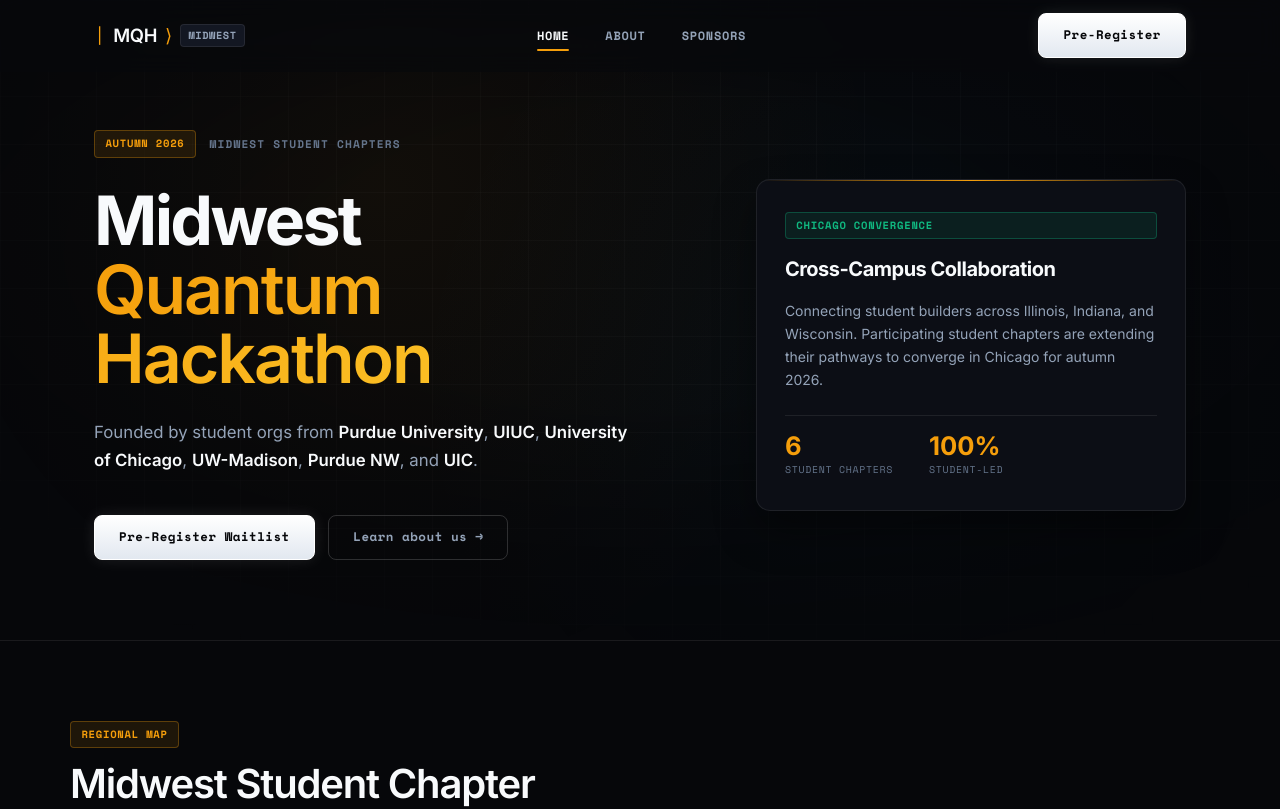
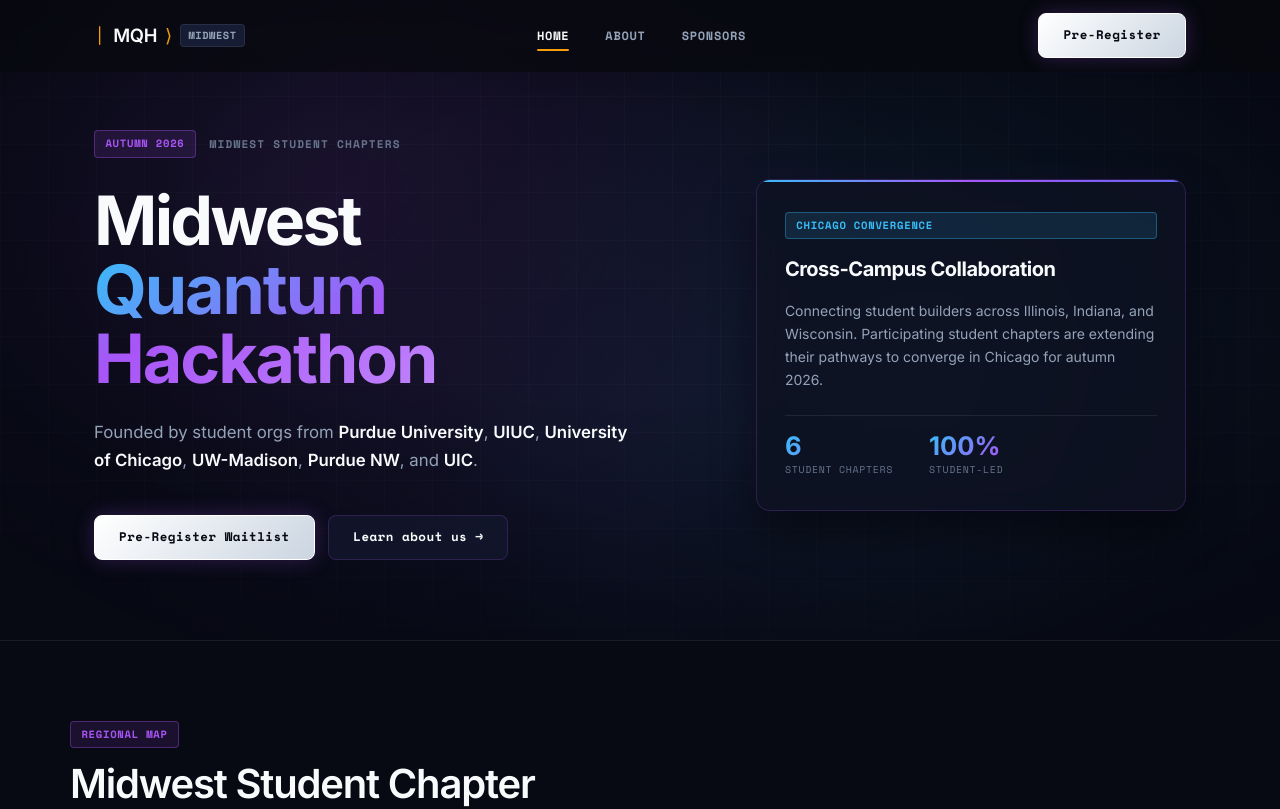
Before and after one commit to RockyTaco/Midwest-Quantum-Hackathon, a Next.js app: page / in a window 1280 px wide. Shown: the top 809 px of the page. Built offline with nearby package versions, Linux system fonts and the light colour scheme.

Commit message:
style: infuse cool color system with cosmic indigo, purple, cyan, and electric blue accents

```diff
--- a/src/app/globals.css
+++ b/src/app/globals.css
@@ -1,33 +1,46 @@
 :root {
-  --bg-primary: #06070a;
-  --bg-surface: #0c0e15;
-  --bg-surface-raised: #131722;
-  --bg-surface-hover: #191e2c;
+  /* Cool Cosmic Indigo & Deep Quantum Obsidian Base */
+  --bg-primary: #070913;
+  --bg-surface: #0e1222;
+  --bg-surface-raised: #161c33;
+  --bg-surface-hover: #1f2744;
 
   --foreground: #f8fafc;
   --foreground-muted: #94a3b8;
   --foreground-subtle: #64748b;
 
   --border-subtle: rgba(255, 255, 255, 0.08);
-  --border-medium: rgba(255, 255, 255, 0.16);
-  --border-active: rgba(245, 158, 11, 0.4);
+  --border-medium: rgba(168, 85, 247, 0.2);
+  --border-active: rgba(56, 189, 248, 0.45);
 
-  /* Precise Technical Accents */
+  /* Rich Cool Color Palette Tokens */
+  --accent-purple: #a855f7;
+  --accent-purple-bg: rgba(168, 85, 247, 0.12);
+  --accent-purple-border: rgba(168, 85, 247, 0.35);
+
+  --accent-indigo: #6366f1;
+  --accent-indigo-bg: rgba(99, 102, 241, 0.12);
+  --accent-indigo-border: rgba(99, 102, 241, 0.35);
+
+  --accent-cyan: #38bdf8;
+  --accent-cyan-bg: rgba(56, 189, 248, 0.12);
+  --accent-cyan-border: rgba(56, 189, 248, 0.35);
+
+  --accent-blue: #3b82f6;
+  --accent-blue-bg: rgba(59, 130, 246, 0.12);
+  --accent-blue-border: rgba(59, 130, 246, 0.35);
+
   --accent-gold: #f59e0b;
-  --accent-gold-bg: rgba(245, 158, 11, 0.1);
-  --accent-gold-border: rgba(245, 158, 11, 0.3);
+  --accent-gold-bg: rgba(245, 158, 11, 0.12);
+  --accent-gold-border: rgba(245, 158, 11, 0.35);
 
   --accent-emerald: #10b981;
-  --accent-emerald-bg: rgba(16, 185, 129, 0.1);
-  --accent-emerald-border: rgba(16, 185, 129, 0.3);
+  --accent-emerald-bg: rgba(16, 185, 129, 0.12);
+  --accent-emerald-border: rgba(16, 185, 129, 0.35);
 
   --accent-crimson: #f43f5e;
-  --accent-crimson-bg: rgba(244, 63, 94, 0.1);
-  --accent-crimson-border: rgba(244, 63, 94, 0.3);
-
-  --accent-cyan: #38bdf8;
-  --accent-cyan-bg: rgba(56, 189, 248, 0.1);
-  --accent-cyan-border: rgba(56, 189, 248, 0.3);
+  --accent-crimson-bg: rgba(244, 63, 94, 0.12);
+  --accent-crimson-border: rgba(244, 63, 94, 0.35);
 
   --radius-lg: 14px;
   --radius-md: 8px;
@@ -99,13 +112,14 @@
   border: 1px solid var(--border-subtle);
   border-radius: var(--radius-lg);
   padding: 1.75rem;
-  transition: border-color 0.2s ease, background-color 0.2s ease, transform 0.2s ease;
+  transition: border-color 0.2s ease, background-color 0.2s ease, transform 0.2s ease, box-shadow 0.2s ease;
 }
 
 .editorial-panel:hover,
 .card-panel:hover {
   border-color: var(--border-medium);
   background-color: var(--bg-surface-raised);
+  box-shadow: 0 10px 30px rgba(168, 85, 247, 0.08);
 }
 
 .divider-line {
@@ -136,30 +150,32 @@
 }
 
 .btn-primary {
-  background: linear-gradient(180deg, #ffffff 0%, #e2e8f0 100%);
-  color: #06070a;
+  background: linear-gradient(135deg, #ffffff 0%, #cbd5e1 100%);
+  color: #070913;
   border-color: #ffffff;
   font-weight: 700;
-  box-shadow: 0 0 15px rgba(255, 255, 255, 0.1);
+  box-shadow: 0 0 20px rgba(168, 85, 247, 0.25);
 }
 
 .btn-primary:hover {
   background: #ffffff;
   border-color: #ffffff;
   transform: translateY(-1px);
-  box-shadow: 0 0 25px rgba(255, 255, 255, 0.25);
+  box-shadow: 0 0 30px rgba(56, 189, 248, 0.4);
 }
 
 .btn-secondary {
   border-color: var(--border-medium);
-  background-color: transparent;
-  color: var(--foreground-muted);
+  background-color: rgba(22, 28, 51, 0.6);
+  color: var(--foreground);
+  backdrop-filter: blur(8px);
 }
 
 .btn-secondary:hover {
   background-color: var(--bg-surface-raised);
   color: var(--foreground);
-  border-color: var(--border-active);
+  border-color: var(--accent-cyan);
+  box-shadow: 0 0 15px rgba(56, 189, 248, 0.2);
   transform: translateY(-1px);
 }
 
@@ -180,6 +196,30 @@
   color: var(--foreground-muted);
 }
 
+.badge-purple {
+  background-color: var(--accent-purple-bg);
+  color: var(--accent-purple);
+  border-color: var(--accent-purple-border);
+}
+
+.badge-indigo {
+  background-color: var(--accent-indigo-bg);
+  color: var(--accent-indigo);
+  border-color: var(--accent-indigo-border);
+}
+
+.badge-cyan {
+  background-color: var(--accent-cyan-bg);
+  color: var(--accent-cyan);
+  border-color: var(--accent-cyan-border);
+}
+
+.badge-blue {
+  background-color: var(--accent-blue-bg);
+  color: var(--accent-blue);
+  border-color: var(--accent-blue-border);
+}
+
 .badge-gold {
   background-color: var(--accent-gold-bg);
   color: var(--accent-gold);
@@ -198,18 +238,11 @@
   border-color: var(--accent-crimson-border);
 }
 
-.badge-cyan {
-  background-color: var(--accent-cyan-bg);
-  color: var(--accent-cyan);
-  border-color: var(--accent-cyan-border);
-}
-
 .badge-gray,
 .badge-sage,
 .badge-lavender,
 .badge-peach,
-.badge-orange,
-.badge-purple {
+.badge-orange {
   background-color: var(--bg-surface-raised);
   color: var(--foreground-muted);
   border-color: var(--border-medium);
--- a/src/components/Hero.module.css
+++ b/src/components/Hero.module.css
@@ -9,18 +9,19 @@
   overflow: hidden;
 }
 
-/* Subtle background grid & ambient quantum glow */
+/* Ambient cosmic purple & electric blue background glow */
 .hero::before {
   content: "";
   position: absolute;
   inset: 0;
   background-image:
-    radial-gradient(circle at 30% 30%, rgba(245, 158, 11, 0.05), transparent 50%),
-    radial-gradient(circle at 70% 60%, rgba(56, 189, 248, 0.04), transparent 50%),
+    radial-gradient(circle at 25% 25%, rgba(168, 85, 247, 0.12), transparent 50%),
+    radial-gradient(circle at 75% 65%, rgba(56, 189, 248, 0.1), transparent 50%),
+    radial-gradient(circle at 50% 85%, rgba(99, 102, 241, 0.08), transparent 60%),
     linear-gradient(rgba(255, 255, 255, 0.02) 1px, transparent 1px),
     linear-gradient(90deg, rgba(255, 255, 255, 0.02) 1px, transparent 1px);
-  background-size: 100% 100%, 100% 100%, 48px 48px, 48px 48px;
-  mask-image: radial-gradient(ellipse 80% 70% at 50% 40%, black 30%, transparent 100%);
+  background-size: 100% 100%, 100% 100%, 100% 100%, 48px 48px, 48px 48px;
+  mask-image: radial-gradient(ellipse 85% 75% at 50% 40%, black 30%, transparent 100%);
   pointer-events: none;
 }
 
@@ -68,10 +69,10 @@
 }
 
 .accentText {
-  background: linear-gradient(135deg, var(--accent-gold) 0%, #fbbf24 100%);
+  background: linear-gradient(135deg, #38bdf8 0%, #a855f7 50%, #c084fc 100%);
   -webkit-background-clip: text;
   -webkit-text-fill-color: transparent;
-  font-weight: 600;
+  font-weight: 700;
   font-style: normal;
   letter-spacing: -0.03em;
 }
@@ -97,8 +98,9 @@
 
 /* Right side panel */
 .heroSidePanel {
-  background: var(--bg-surface);
-  border: 1px solid var(--border-subtle);
+  background: rgba(14, 18, 34, 0.8);
+  backdrop-filter: blur(12px);
+  border: 1px solid rgba(168, 85, 247, 0.2);
   border-radius: var(--radius-lg);
   padding: 2rem 1.75rem;
   display: flex;
@@ -106,7 +108,7 @@
   gap: 1.1rem;
   position: relative;
   overflow: hidden;
-  box-shadow: 0 20px 40px rgba(0, 0, 0, 0.4);
+  box-shadow: 0 20px 40px rgba(0, 0, 0, 0.5), 0 0 30px rgba(168, 85, 247, 0.05);
 }
 
 .heroSidePanel::after {
@@ -115,8 +117,8 @@
   top: 0;
   left: 0;
   right: 0;
-  height: 1px;
-  background: linear-gradient(90deg, transparent, var(--accent-gold), transparent);
+  height: 2px;
+  background: linear-gradient(90deg, #38bdf8, #a855f7, #6366f1);
 }
 
 .panelTitle {
@@ -151,7 +153,9 @@
   font-family: var(--font-heading);
   font-size: 1.6rem;
   font-weight: 700;
-  color: var(--accent-gold);
+  background: linear-gradient(135deg, #38bdf8 0%, #a855f7 100%);
+  -webkit-background-clip: text;
+  -webkit-text-fill-color: transparent;
   line-height: 1;
 }
 
--- a/src/components/Hero.tsx
+++ b/src/components/Hero.tsx
@@ -7,7 +7,7 @@
       <div className={styles.container}>
         <div className={styles.content}>
           <div className={styles.tagline}>
-            <span className="badge badge-gold">Autumn 2026</span>
+            <span className="badge badge-purple">Autumn 2026</span>
             <span className={styles.taglineText}>Midwest Student Chapters</span>
           </div>
 
@@ -32,9 +32,9 @@
           </div>
         </div>
 
-        {/* Right side simple callout panel */}
+        {/* Right side callout panel */}
         <div className={styles.heroSidePanel}>
-          <span className="badge badge-emerald">Chicago Convergence</span>
+          <span className="badge badge-cyan">Chicago Convergence</span>
           <h3 className={styles.panelTitle}>Cross-Campus Collaboration</h3>
           <p className={styles.panelBody}>
             Connecting student builders across Illinois, Indiana, and Wisconsin.
--- a/src/components/MidwestMap.tsx
+++ b/src/components/MidwestMap.tsx
@@ -41,7 +41,7 @@
     lab: "Chicago Student Quantum Group",
     coords: [-87.5997, 41.7886],
     isTarget: true,
-    color: "#f43f5e",
+    color: "#3b82f6",
     role: "Chicago Convergence Hub",
     desc: "Connecting student builders across academic and research institutes in the Chicago area.",
   },
@@ -96,7 +96,7 @@
     lab: "Wisconsin Quantum Student Club",
     coords: [-89.4012, 43.0731],
     isTarget: false,
-    color: "#6366f1",
+    color: "#a855f7",
     role: "Wisconsin Chapter",
     desc: "UW-Madison student group focusing on quantum simulation algorithms, logic, and benchmarking.",
   },
@@ -158,7 +158,7 @@
       <div className={styles.container}>
         <div className={styles.header}>
           <div className={styles.kicker}>
-            <span className="badge badge-gold">Regional Map</span>
+            <span className="badge badge-purple">Regional Map</span>
           </div>
           <h2 className={styles.title}>Midwest Student Chapter Convergence</h2>
           <p className={styles.subtitle}>
@@ -193,7 +193,7 @@
                 }
               </Geographies>
 
-              {/* Dynamic Extending Arrows with Arrowhead (>) riding at the extending tip */}
+              {/* Dynamic Extending Arrows with Cool Indigo/Cyan/Purple Accent Highlights */}
               {chicagoPt &&
                 ARROW_HUB_IDS.map((hubId) => {
                   const hub = HUBS.find((h) => h.id === hubId)!;
@@ -209,7 +209,7 @@
                   const tipX = fromPt[0] + dx * scrollProgress;
                   const tipY = fromPt[1] + dy * scrollProgress;
 
-                  const strokeColor = isHubActive ? "#ffffff" : "#f59e0b";
+                  const strokeColor = isHubActive ? "#38bdf8" : "#8b5cf6";
                   const strokeWidth = isHubActive ? 3.5 : 2.5;
 
                   return (
@@ -228,7 +228,7 @@
                         />
                       )}
 
-                      {/* Arrowhead (>) at extending tip */}
+                      {/* Arrowhead (>) riding at extending tip */}
                       {scrollProgress > 0.05 && (
                         <g transform={`translate(${tipX}, ${tipY}) rotate(${angle})`}>
                           <path
@@ -246,17 +246,17 @@
                   );
                 })}
 
-              {/* Chicago convergence target zone */}
+              {/* Chicago convergence target zone with cool purple-blue glow */}
               <Marker coordinates={CHICAGO}>
                 <circle
-                  r={scrollProgress > 0.1 ? 14 * scrollProgress : 0}
-                  fill="rgba(244, 63, 94, 0.12)"
-                  stroke="#f43f5e"
+                  r={scrollProgress > 0.1 ? 16 * scrollProgress : 0}
+                  fill="rgba(168, 85, 247, 0.15)"
+                  stroke="#a855f7"
                   strokeWidth="1.5"
                   strokeDasharray="4 3"
                   pointerEvents="none"
                 />
-                <circle r="4" fill="#f43f5e" pointerEvents="none" />
+                <circle r="4.5" fill="#38bdf8" pointerEvents="none" />
               </Marker>
 
               {/* University nodes — completely stable DOM */}
@@ -271,7 +271,7 @@
                       fill="none"
                       stroke={hub.color}
                       strokeWidth="1.5"
-                      opacity={isActive ? 0.8 : 0}
+                      opacity={isActive ? 0.85 : 0}
                       pointerEvents="none"
                       style={{ transition: "opacity 0.15s ease" }}
                     />
@@ -304,7 +304,7 @@
             <div className={styles.sidebarCardWrapper}>
               {activeHub ? (
                 <div className={`${styles.sidebarCard} ${styles.sidebarCardActive}`}>
-                  <span className="badge badge-gold">{activeHub.role}</span>
+                  <span className="badge badge-purple">{activeHub.role}</span>
                   <h3 className={styles.sidebarCardTitle}>{activeHub.name}</h3>
                   <span className={styles.sidebarCardLab}>{activeHub.lab}</span>
                   <p className={styles.sidebarCardDesc}>{activeHub.desc}</p>
```
Also changed, not shown: src/components/MidwestMap.module.css (+11 -10 lines).
